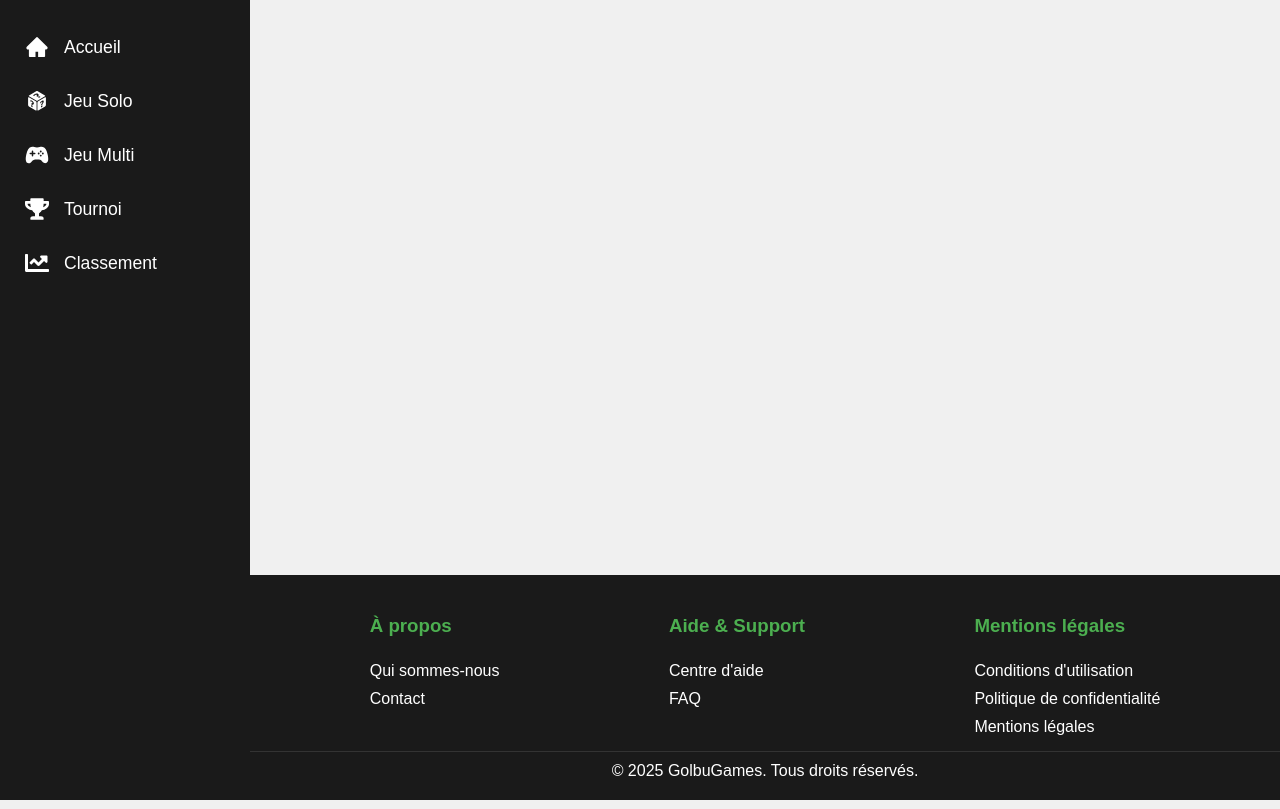
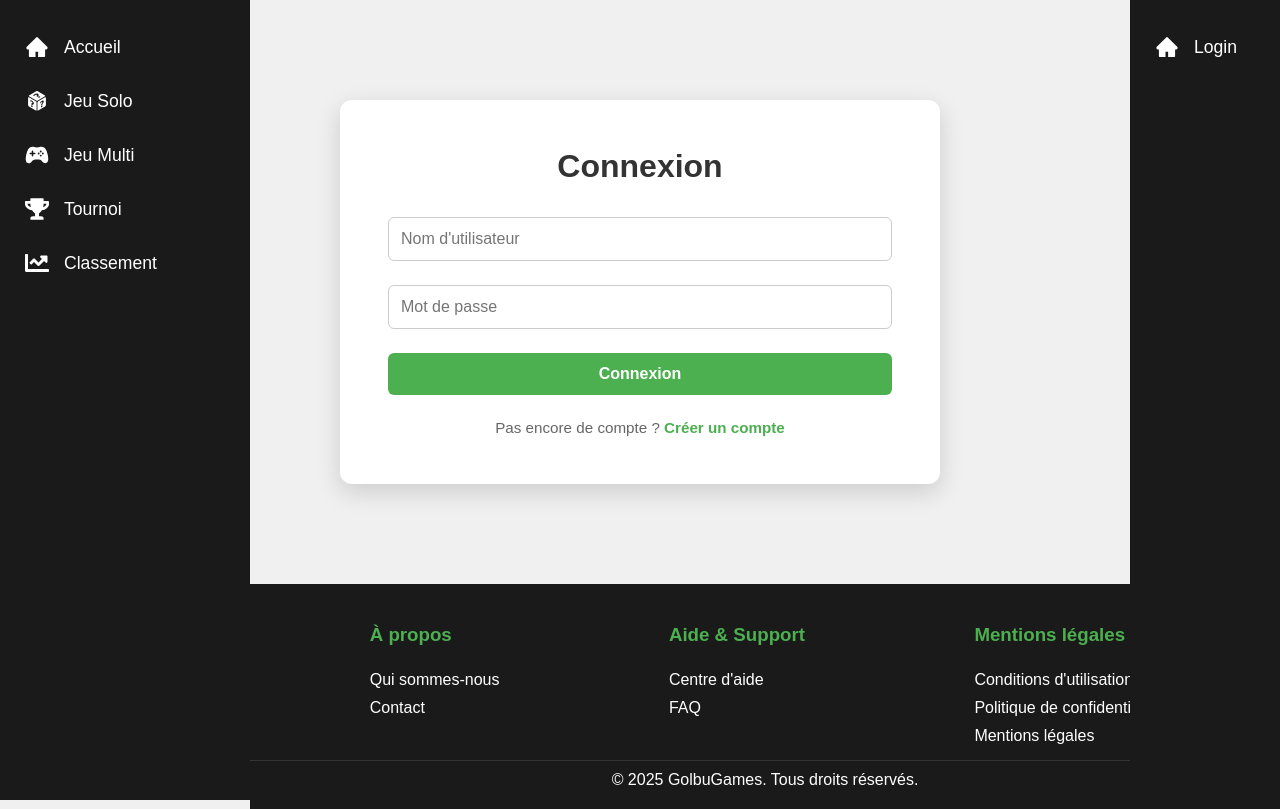
Before and after one commit to Yurhigz/GolbuGames, a React (Create React App) app in the folder frontend/my-app/: page /login in a window 1280 px wide. Built offline with nearby package versions, Linux system fonts and the light colour scheme.

Commit message:
Ajout des pages Login et Register + ajout d'une navar pour la partie user

```diff
--- a/frontend/my-app/src/App.js
+++ b/frontend/my-app/src/App.js
@@ -1,6 +1,7 @@
 import React from "react";
 import { BrowserRouter as Router, Route, Routes } from "react-router-dom";
 import SideNav from "./components/SideNav";
+import SideNavUser from "./components/SideNavUser";
 import Footer from "./components/footer";
 import Home from "./pages/homepage";
 import Solo from "./pages/Solo";
@@ -8,6 +9,8 @@ import Multi from "./pages/Multi";
 import Invite from "./pages/Invite";
 import Tournament from "./pages/Tournament";
 import Leaderboard from "./pages/Leaderboard";
+import Login from "./pages/User/Login";
+import Register from "./pages/User/Register";
 import About from "./pages/legal/About";
 import Help from "./pages/legal/Help";
 import FAQ from "./pages/legal/FAQ";
@@ -19,6 +22,7 @@ function App() {
     <Router>
       <div className="app">
         <SideNav />
+        <SideNavUser />
         <div className="main-content">
           <Routes>
             <Route path="/multiplayer/invite/:id" element={<Invite />} />
@@ -27,6 +31,8 @@ function App() {
             <Route path="/multi" element={<Multi />} />
             <Route path="/tournament" element={<Tournament />} />
             <Route path="/leaderboard" element={<Leaderboard />} />
+            <Route path="/login" element={<Login />} />
+            <Route path="/register" element={<Register />} />
             <Route path="/about" element={<About />} />
             <Route path="/help" element={<Help />} />
             <Route path="/faq" element={<FAQ />} />
--- /dev/null
+++ b/frontend/my-app/src/components/SideNavUser.css
@@ -0,0 +1,33 @@
+.sidenav-user {
+    height: 100vh;
+    width: 150px;
+    position: fixed;
+    right: 0;
+    top: 0;
+    background-color: #1a1a1a;
+    padding-top: 20px;
+    transition: 0.3s;
+}
+
+.nav-item {
+    display: flex;
+    align-items: center;
+    padding: 15px 25px;
+    color: #fff;
+    text-decoration: none;
+    transition: 0.3s;
+}
+
+.nav-item:hover {
+    background-color: #2c2c2c;
+    border-left: 4px solid #4CAF50;
+}
+
+.nav-icon {
+    font-size: 1.5rem;
+    margin-right: 15px;
+}
+
+.nav-item span {
+    font-size: 1.1rem;
+}
--- /dev/null
+++ b/frontend/my-app/src/components/SideNavUser.js
@@ -0,0 +1,17 @@
+import React from 'react';
+import { Link } from 'react-router-dom';
+import { AiFillHome } from 'react-icons/ai';
+import './SideNavUser.css';
+
+const SideNavUser = () => {
+    return (
+        <nav className="sidenav-user">
+            <Link to="/login" className="nav-item">
+                <AiFillHome className="nav-icon" />
+                <span>Login</span>
+            </Link>
+        </nav>
+    );
+};
+
+export default SideNavUser;
--- /dev/null
+++ b/frontend/my-app/src/pages/User/Login.css
@@ -0,0 +1,63 @@
+.login-container {
+    width: 100%;
+    max-width: 600px;
+    margin: 5rem auto;
+    padding: 3rem;
+    border-radius: 12px;
+    background-color: #ffffff;
+    box-shadow: 0 8px 24px rgba(0, 0, 0, 0.15);
+    font-family: Arial, sans-serif;
+}
+
+.login-title {
+    text-align: center;
+    margin-bottom: 2rem;
+    font-size: 2rem;
+    color: #333;
+}
+
+.input-group {
+    margin-bottom: 1.5rem;
+}
+
+.input-field {
+    width: 100%;
+    padding: 0.75rem;
+    font-size: 1rem;
+    border: 1px solid #ccc;
+    border-radius: 6px;
+}
+
+.btn-green {
+    width: 100%;
+    padding: 0.75rem;
+    font-size: 1rem;
+    background-color: #4caf50;
+    color: white;
+    border: none;
+    border-radius: 6px;
+    cursor: pointer;
+    font-weight: bold;
+    transition: background-color 0.2s;
+}
+
+.btn-green:hover {
+    background-color: #45a049;
+}
+
+.register-link {
+    margin-top: 1.5rem;
+    text-align: center;
+    font-size: 0.95rem;
+    color: #666;
+}
+
+.register-link a {
+    color: #4caf50;
+    text-decoration: none;
+    font-weight: bold;
+}
+
+.register-link a:hover {
+    text-decoration: underline;
+}
--- /dev/null
+++ b/frontend/my-app/src/pages/User/Login.js
@@ -0,0 +1,36 @@
+import { useRef } from "react";
+import { Input } from "../../components/Input";
+import { Button } from "../../components/Button";
+import { Link } from "react-router-dom"; // Si tu utilises React Router
+import "./Login.css";
+
+const Login = () => {
+    const loginRef = useRef();
+    const passwordRef = useRef();
+
+    const handleLogin = () => {
+        const identifiants = {
+            login: loginRef.current.value,
+            password: passwordRef.current.value,
+        };
+        console.log("Connexion :", identifiants);
+    };
+
+    return (
+        <div className="login-container">
+            <h2 className="login-title">Connexion</h2>
+            <div className="input-group">
+                <Input type="text" placeholder="Nom d'utilisateur" ref={loginRef} />
+            </div>
+            <div className="input-group">
+                <Input type="password" placeholder="Mot de passe" ref={passwordRef} />
+            </div>
+            <Button onClick={handleLogin}>Connexion</Button>
+            <div className="register-link">
+                <p>Pas encore de compte ? <Link to="/register">Créer un compte</Link></p>
+            </div>
+        </div>
+    );
+};
+
+export default Login;
--- /dev/null
+++ b/frontend/my-app/src/pages/User/Register.css
@@ -0,0 +1,63 @@
+.register-container {
+    width: 100%;
+    max-width: 600px;
+    margin: 5rem auto;
+    padding: 3rem;
+    border-radius: 12px;
+    background-color: #ffffff;
+    box-shadow: 0 8px 24px rgba(0, 0, 0, 0.15);
+    font-family: Arial, sans-serif;
+}
+
+.register-title {
+    text-align: center;
+    margin-bottom: 2rem;
+    font-size: 2rem;
+    color: #333;
+}
+
+.input-group {
+    margin-bottom: 1.5rem;
+}
+
+.input-field {
+    width: 100%;
+    padding: 0.75rem;
+    font-size: 1rem;
+    border: 1px solid #ccc;
+    border-radius: 6px;
+}
+
+.btn-green {
+    width: 100%;
+    padding: 0.75rem;
+    font-size: 1rem;
+    background-color: #4caf50;
+    color: white;
+    border: none;
+    border-radius: 6px;
+    cursor: pointer;
+    font-weight: bold;
+    transition: background-color 0.2s;
+}
+
+.btn-green:hover {
+    background-color: #45a049;
+}
+
+.login-link {
+    margin-top: 1.5rem;
+    text-align: center;
+    font-size: 0.95rem;
+    color: #666;
+}
+
+.login-link a {
+    color: #4caf50;
+    text-decoration: none;
+    font-weight: bold;
+}
+
+.login-link a:hover {
+    text-decoration: underline;
+}
--- /dev/null
+++ b/frontend/my-app/src/pages/User/Register.js
@@ -0,0 +1,36 @@
+import { useRef } from "react";
+import { Input } from "../../components/Input";
+import { Button } from "../../components/Button";
+import { Link } from "react-router-dom";
+import "./Register.css";
+
+const Register = () => {
+    const loginRef = useRef();
+    const passwordRef = useRef();
+
+    const handleRegister = () => {
+        const newUser = {
+            login: loginRef.current.value,
+            password: passwordRef.current.value,
+        };
+        console.log("Création de compte :", newUser);
+    };
+
+    return (
+        <div className="register-container">
+            <h2 className="register-title">Créer un compte</h2>
+            <div className="input-group">
+                <Input type="text" placeholder="Nom d'utilisateur" ref={loginRef} />
+            </div>
+            <div className="input-group">
+                <Input type="password" placeholder="Mot de passe" ref={passwordRef} />
+            </div>
+            <Button onClick={handleRegister}>S'inscrire</Button>
+            <div className="login-link">
+                <p>Déjà un compte ? <Link to="/login">Se connecter</Link></p>
+            </div>
+        </div>
+    );
+};
+
+export default Register;
--- a/frontend/my-app/src/styles.css
+++ b/frontend/my-app/src/styles.css
@@ -18,6 +18,5 @@ body {
 
 .main-content {
     flex: 1;
-    margin-left: 250px; /* Largeur de la SideNav */
     padding: 20px;
 }
```
